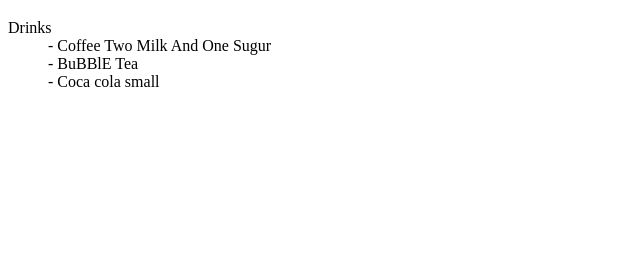
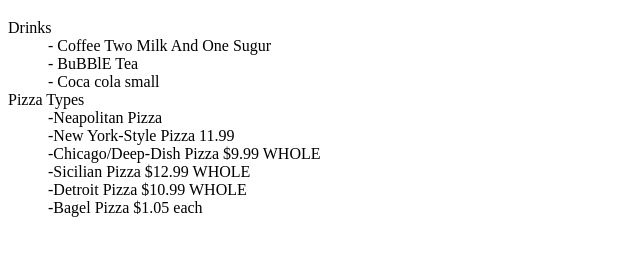
Before and after one commit to AustinLiu-sep23/austinliu.cc, a plain HTML site: page menu.html in a window 1280 px wide. Shown: the part 61-316 px from the top of the page, without its empty margins (0-640 px from the left). Drawn offline with Linux system fonts and the light colour scheme.

Commit message:
Added Pizza Types

```diff
--- a/menu.html
+++ b/menu.html
@@ -12,7 +12,13 @@
             <dd>- Coffee Two Milk And One Sugur</dd>
             <dd>- BuBBlE Tea</dd>
             <dd>- Coca cola small</dd>
-
+            <dt>Pizza Types</dt>
+            <dd>-Neapolitan Pizza</dd>
+            <dd>-New York-Style Pizza 11.99</dd>
+            <dd>-Chicago/Deep-Dish Pizza $9.99 WHOLE</dd>
+            <dd>-Sicilian Pizza $12.99 WHOLE</dd>
+            <dd>-Detroit Pizza $10.99 WHOLE</dd>
+            <dd>-Bagel Pizza $1.05 each </dd>
         </d1>
 
 </html>
```
